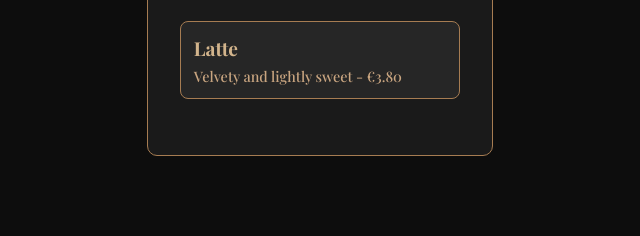
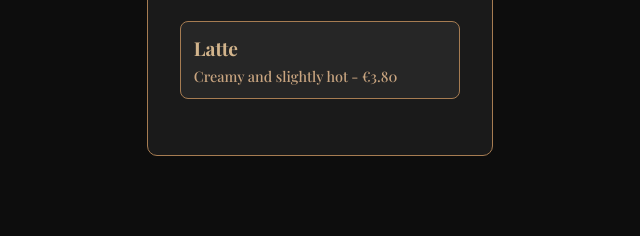
Before and after one commit to Jiman2104/website, a plain HTML site: page index.html in a window 1280 px wide. Shown: the part 765-1001 px from the top of the page, 320-960 px from the left. Drawn offline with nearby package versions, Linux system fonts and the light colour scheme.

Commit message:
Update index.html

```diff
--- a/index.html
+++ b/index.html
@@ -223,7 +223,7 @@
       </div>
       <div class="item">
         <h3 id="coffee3">Latte</h3>
-        <p id="coffee3desc">Velvety and lightly sweet - €3.80</p>
+        <p id="coffee3desc">Creamy and slightly hot - €3.80</p>
       </div>
     </div>
   </section>
@@ -233,7 +233,7 @@
       <h2>Drinks</h2>
       <div class="item">
         <h3 id="drink1">Fresh Orange Juice</h3>
-        <p id="drink1desc">Cold-pressed perfection - €4.00</p>
+        <p id="drink1desc">Freshly-juiced perfection - €4.00</p>
       </div>
       <div class="item">
         <h3 id="drink2">Iced Tea</h3>
@@ -241,7 +241,7 @@
       </div>
       <div class="item">
         <h3 id="drink3">Smoothie</h3>
-        <p id="drink3desc">Burst of fresh fruits - €4.50</p>
+        <p id="drink3desc">Mix of fresh fruits - €4.50</p>
       </div>
     </div>
   </section>
@@ -255,11 +255,11 @@
       </div>
       <div class="item">
         <h3 id="food2">Sandwich</h3>
-        <p id="food2desc">Freshly made gourmet - €5.50</p>
+        <p id="food2desc">Freshly made - €5.50</p>
       </div>
       <div class="item">
         <h3 id="food3">Muffin</h3>
-        <p id="food3desc">Moist and delightful - €3.00</p>
+        <p id="food3desc">Moist and delicious - €3.00</p>
       </div>
     </div>
   </section>
@@ -287,19 +287,19 @@
         coffee1: "Εσπρέσο",
         coffee1desc: "Πλούσια και έντονη γεύση - €2.50",
         coffee2: "Καπουτσίνο",
-        coffee2desc: "Ομαλό χαρμάνι με κρεμώδες γάλα - €3.50",
+        coffee2desc: "Αρωματίκο χαρμάνι με κρεμώδες γάλα - €3.50",
         coffee3: "Λάτε",
-        coffee3desc: "Βελούδινο και ελαφρώς γλυκό - €3.80",
+        coffee3desc: "Βελούδινο και ελαφρώς ζεστό - €3.80",
         drink1: "Φρέσκος Χυμός Πορτοκάλι",
-        drink1desc: "Πίεση κρύου για τέλεια γεύση - €4.00",
+        drink1desc: "Φρεσκοστυμμένος για τέλεια γεύση - €4.00",
         drink2: "Παγωμένο Τσάι",
         drink2desc: "Δροσιστικό και αρωματικό - €3.00",
         drink3: "Σμούθι",
-        drink3desc: "Έκρηξη φρέσκων φρούτων - €4.50",
+        drink3desc: "Μιξ φρέσκων φρούτων - €4.50",
         food1: "Κρουασάν",
         food1desc: "Βουτυρένιο και τραγανό - €2.80",
         food2: "Σάντουιτς",
-        food2desc: "Φρέσκο γκουρμέ - €5.50",
+        food2desc: "Φρέσκο - €5.50",
         food3: "Μάφιν",
         food3desc: "Ζουμερό και απολαυστικό - €3.00",
         aboutText: "Στο Lux ☕ δημιουργούμε κάθε ρόφημα και πιάτο με πάθος, χρησιμοποιώντας μόνο τα καλύτερα υλικά.",
@@ -318,19 +318,19 @@
         coffee2: "Cappuccino",
         coffee2desc: "Smooth blend with creamy milk - €3.50",
         coffee3: "Latte",
-        coffee3desc: "Velvety and lightly sweet - €3.80",
+        coffee3desc: "Creamy and slightly hot - €3.80",
         drink1: "Fresh Orange Juice",
-        drink1desc: "Cold-pressed perfection - €4.00",
+        drink1desc: "Freshly-juiced perfection - €4.00",
         drink2: "Iced Tea",
         drink2desc: "Refreshing and aromatic - €3.00",
         drink3: "Smoothie",
-        drink3desc: "Burst of fresh fruits - €4.50",
+        drink3desc: "Mix of fresh fruits - €4.50",
         food1: "Croissant",
         food1desc: "Buttery and flaky pastry - €2.80",
         food2: "Sandwich",
-        food2desc: "Freshly made gourmet - €5.50",
+        food2desc: "Freshly made - €5.50",
         food3: "Muffin",
-        food3desc: "Moist and delightful - €3.00",
+        food3desc: "Moist and deliicious - €3.00",
         aboutText: "At Lux ☕, we craft every drink and dish with passion, using only the finest ingredients.",
         contactText: "Find us at Thessaloniki Center | Call: +30 210 1234567",
         homeLink: "Home",
```
